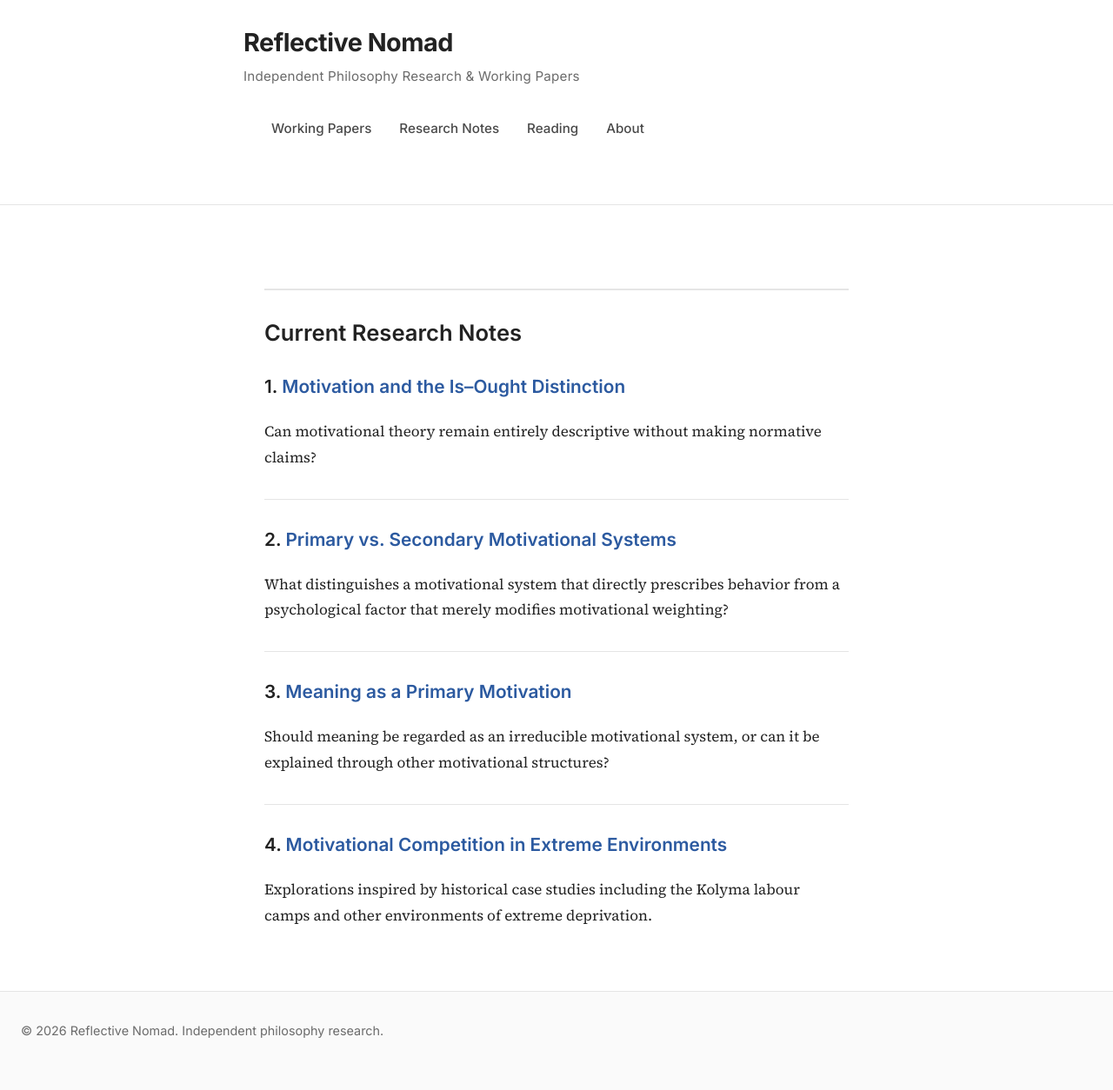
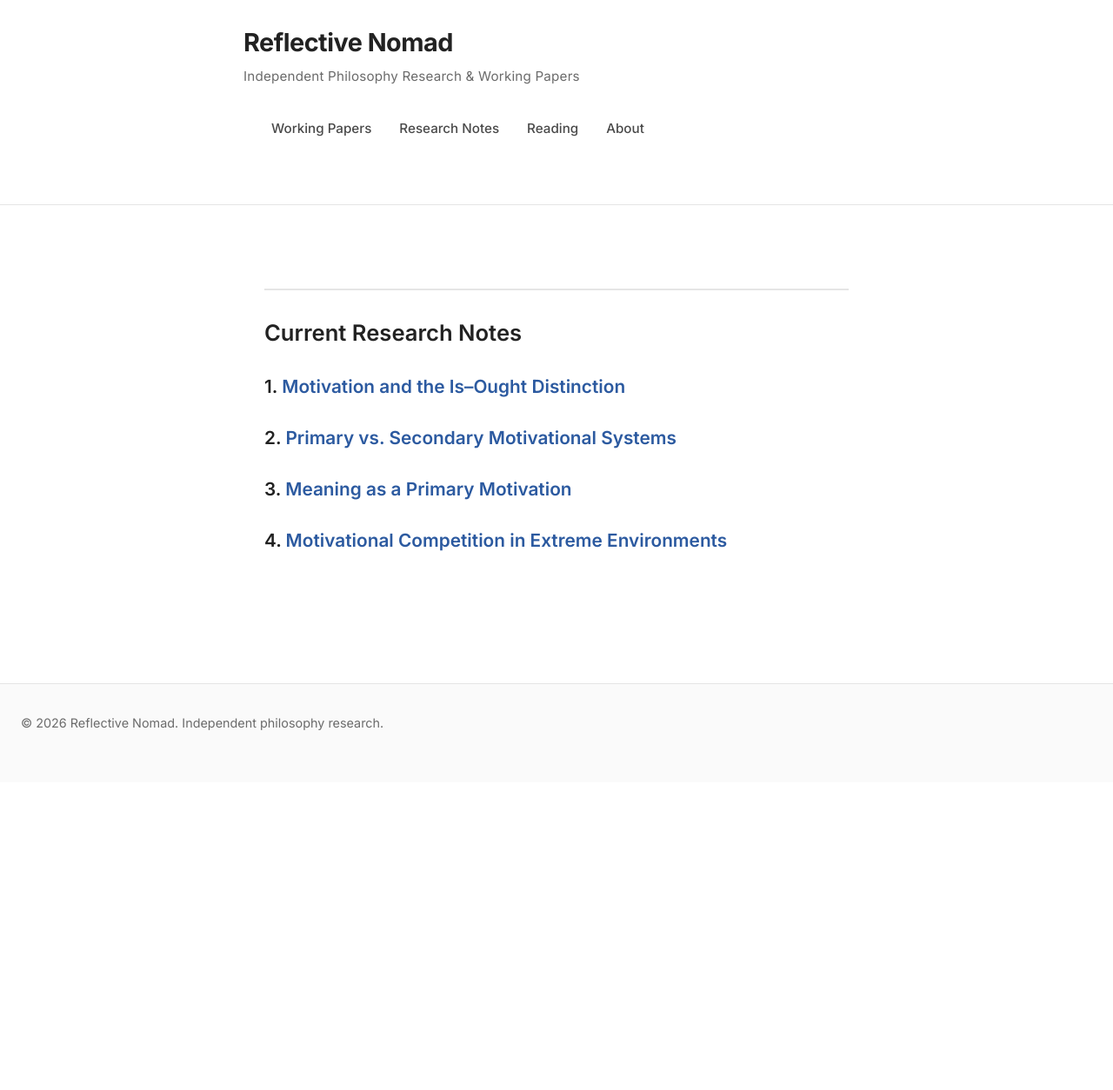
Before and after one commit to Reflectivenomad/reflectivenomad.github.io, a Jekyll site: the page built from research-notes.md, in a window 1280 px wide. Shown: the whole page at 87% size. Built offline with Jekyll 4.4.1, drawn with Linux system fonts in a browser that asks for light colours; our own code applies the rules of GitHub Pages for plain Markdown files; after the commit the page ends 900 px from its top, so only the background shows below that.

Commit message:
Update research-notes.md

```diff
--- a/research-notes.md
+++ b/research-notes.md
@@ -2,22 +2,8 @@
 
 ### 1. [Motivation and the Is–Ought Distinction](/research-notes/is-ought/)
 
-Can motivational theory remain entirely descriptive without making normative claims?
-
----
-
 ### 2. [Primary vs. Secondary Motivational Systems](/research-notes/primary-vs-secondary/)
-
-What distinguishes a motivational system that directly prescribes behavior from a psychological factor that merely modifies motivational weighting?
-
----
 
 ### 3. [Meaning as a Primary Motivation](/research-notes/meaning-as-primary/)
 
-Should meaning be regarded as an irreducible motivational system, or can it be explained through other motivational structures?
-
----
-
 ### 4. [Motivational Competition in Extreme Environments](/research-notes/extreme-environments/)
-
-Explorations inspired by historical case studies including the Kolyma labour camps and other environments of extreme deprivation.
```
